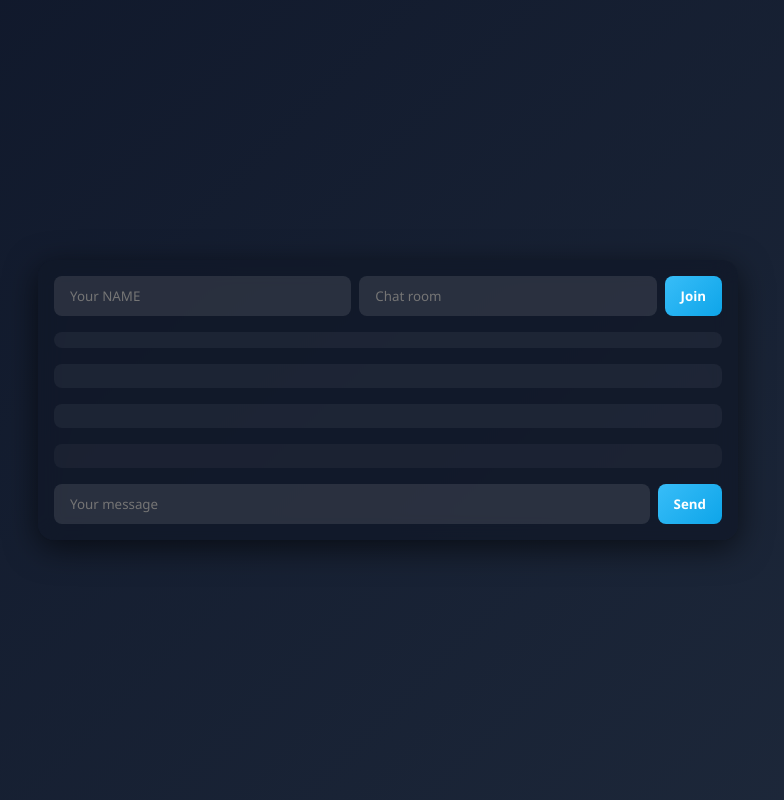
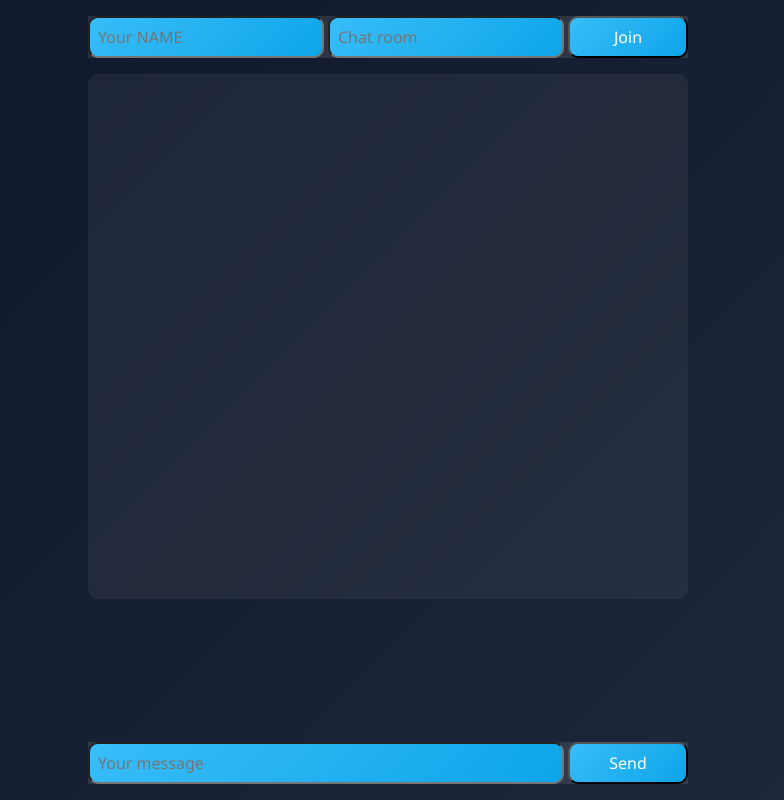
Before and after one commit to Prabhav-Pradeep/chatApp, a website: page public/index.html in a window 1280 px wide. Shown: the whole page, without its empty margins (252-1036 px from the left). Drawn offline with nearby package versions, Linux system fonts and the light colour scheme; no server answers.

Commit message:
Bugs Fixed

```diff
--- a/public/app.js
+++ b/public/app.js
@@ -63,9 +63,7 @@ socket.on("message", (data)=>{
     chatDisplay.scrollTop = chatDisplay.scrollHeight
 })
 
-msgInput.addEventListener('keypress', ()=> {
-    socket.emit('activity', socket.id.substring(0,5))
-})
+
 
 let activityTimer
 socket.on('activity', (name)=>{
@@ -100,9 +98,9 @@ function showUsers(users) {
 function showRooms(rooms) {
     roomList.textContent = ''
     if(rooms) {
-        roomList.innerHTML = `<em> Active Rooms: ${chatRoom.value}:</em>`
+        roomList.innerHTML = `<em> Active Rooms:</em>`
         rooms.forEach((room, i)=>{
-            usersList.textContent += ` ${room}`
+            roomList.textContent += ` ${room}`
             if (rooms.length > 1&& i!== rooms.length -1){
                 roomList.textContent += ","
             }
--- a/public/style.css
+++ b/public/style.css
@@ -2,119 +2,99 @@
     margin: 0;
     padding: 0;
     box-sizing: border-box;
+    font-size: 1rem;
       font-family: 'Segoe UI', Tahoma, Geneva, Verdana, sans-serif;
+
 }
 
 body {
   background: linear-gradient(135deg, #0f172a, #1e293b);
   color: #f1f5f9;
-    display: flex;
-    justify-content: center;
-    align-items: center;
-    min-height: 100vh;
 }
 
 main {
-    width: 100%;
-    max-width: 700px;
+    height: 100vh;
+    padding: 1rem;
     display: flex;
-    flex-direction: column;
-    gap: 1rem;
-    padding: 1rem;
-    border-radius: 16px;
-    background: rgba(17, 24, 39, 0.7);
-    backdrop-filter: blur(12px);
-    box-shadow: 0 8px 32px rgba(0, 0, 0, 0.6);
+    flex-flow: column;
 }
 
 form {
+    width: 100%;
+    margin: auto;
+    max-width: 600px;
     display: flex;
-    gap: 0.5rem;
-    width: 100%;
+    flex-flow: row nowrap;
+    justify-content: center;
+    gap: .25rem;
+  background: rgba(255, 255, 255, 0.1);
+
+  color: #fff;
 }
 
-form input,
-form button {
-    padding: 0.7rem 1rem;
-    border-radius: 8px;
-    border: none;
-    outline: none;
-    transition: all 0.3s ease;
+input {
+    flex-grow: 1;
+    max-width: calc(80% - .25rem);
 }
 
-.form-join input {
-    flex: 1;
-    background: rgba(255, 255, 255, 0.1);
-    color: #f1f5f9;
+button {
+    width: 20%;
+      background: linear-gradient(135deg, #38bdf8, #0ea5e9);
+  color: #fff;
 }
 
-.form-join button,
-.form-msg button {
+input,
+button {
+    border-radius: 10px;
+    padding: .5rem;
       background: linear-gradient(135deg, #38bdf8, #0ea5e9);
   color: #fff;
-    font-weight: 600;
-    cursor: pointer;
-}
-
-.form-join button:hover,
-.form-msg button:hover {
-    transform: translateY(-2px);
-    box-shadow: 0 4px 20px rgba(56, 189, 248, 0.5);
-}
-
-.form-msg input {
-    flex: 1;
-    background: rgba(255, 255, 255, 0.1);
-    color: #f1f5f9;
-}
-
-.form-msg input:focus,
-.form-join input:focus {
-    border: 1px solid #38bdf8;
-    box-shadow: 0 0 8px #38bdf8;
 }
 
 .chat-display {
-    list-style: none;
+    background-color: #333;
+    list-style-type: none;
+    width: 100%;
+    max-width: 600px;
+    border-radius: 10px;
+    margin: 1rem auto;
+    padding: 0;
     display: flex;
-    flex-direction: column;
-    overflow-y: auto;
-    max-height: 400px;
-    padding: 0.5rem;
+    flex-flow: column;
+    justify-content: left;
+    overflow: auto;
+    flex-grow: 1;
      background: rgba(255, 255, 255, 0.05);
-    border-radius: 10px;
 }
 
 .post {
      background: #f1f5f9;
     border-radius: 10px;
-    margin: 0.5rem 0;
+    padding: 0 0 .25rem;
+    margin: .5rem;
     overflow: hidden;
-    padding: 0;
-    transition: background-color 0.3s ease;
+    flex-shrink: 0;
 }
-
-.post:hover {
+.post:hover{
     background: #e2e8f0;
 }
-
 .post--left {
+    width: 60%;
     align-self: flex-start;
-    max-width: 75%;
 }
 
 .post--right {
+    width: 60%;
     align-self: flex-end;
-    max-width: 75%;
 }
 
 .post__header {
+    padding: .25rem .5rem;
     display: flex;
     justify-content: space-between;
     align-items: center;
-    padding: 0.5rem;
+    gap: .5rem;
      color: #f1f5f9;
-    font-weight: 600;
 }
 
 .post__header--user {
@@ -125,23 +105,31 @@ form button {
     background: linear-gradient(135deg, #a855f7, #9333ea);
 }
 
+.post__header--name {
+    font-weight: bold;
+}
+
+.post__header--time {
+    font-size: .8rem;
+}
+
 .post__text {
-    padding: 0.5rem;
-    color: #1e293b;
+    margin-top: 5px;
+    color: #333;
+    padding: .25rem .5rem;
 }
 
 .user-list,
 .room-list,
 .activity {
-    background: rgba(255, 255, 255, 0.05);
-    padding: 0.75rem;
-    border-radius: 8px;
     width: 100%;
-    font-size: 0.95rem;
-    transition: background 0.3s ease;
+    min-height: 2.65rem;
+    margin: 0 auto;
+    max-width: 600px;
+    padding: .75rem .25rem;
+
 }
 
 .activity {
     font-style: italic;
-    opacity: 0.8;
 }
```
Also changed, not shown: index.js (+12 -12 lines). Lines whose indentation alone changed are shown as unchanged.
